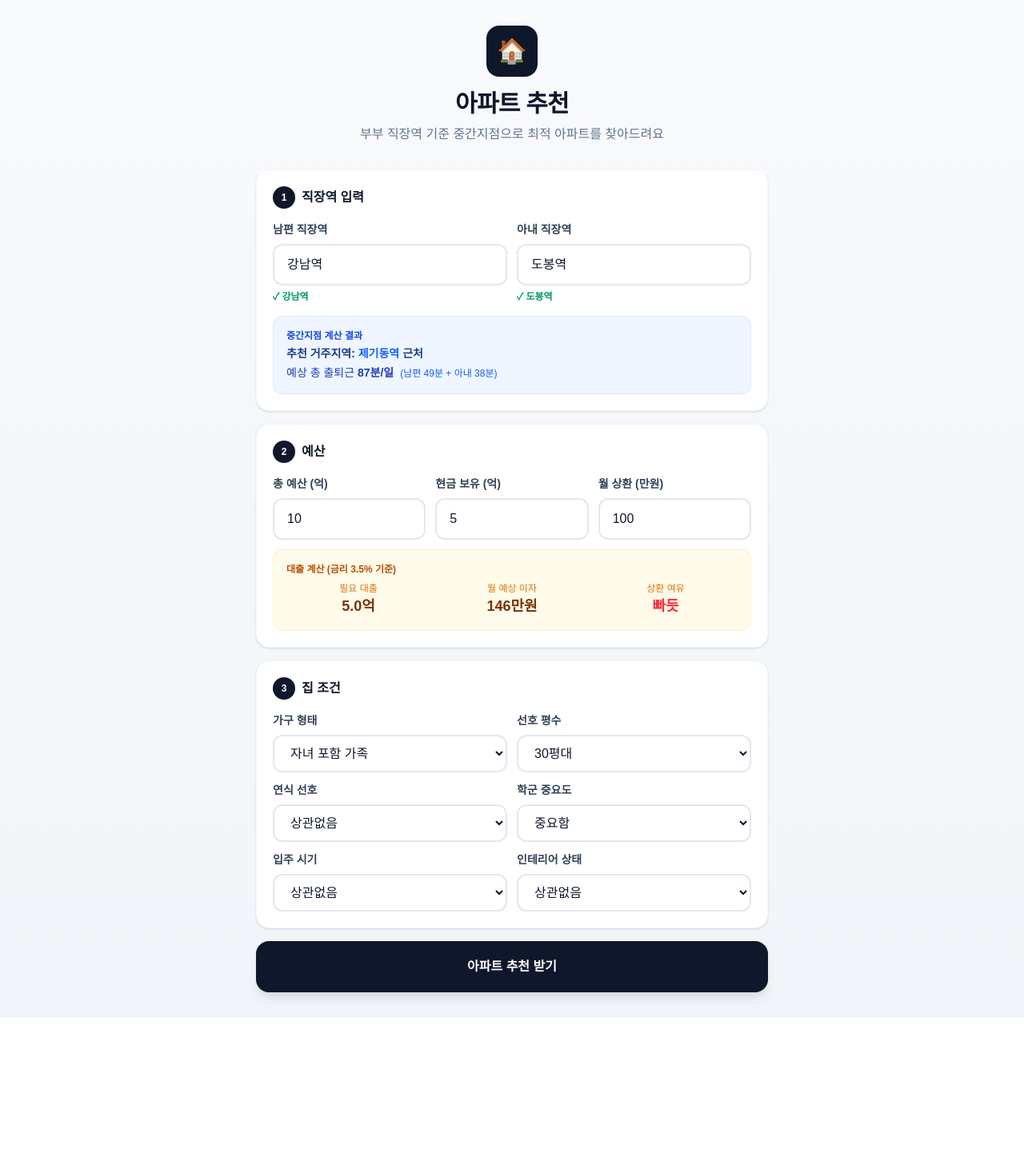
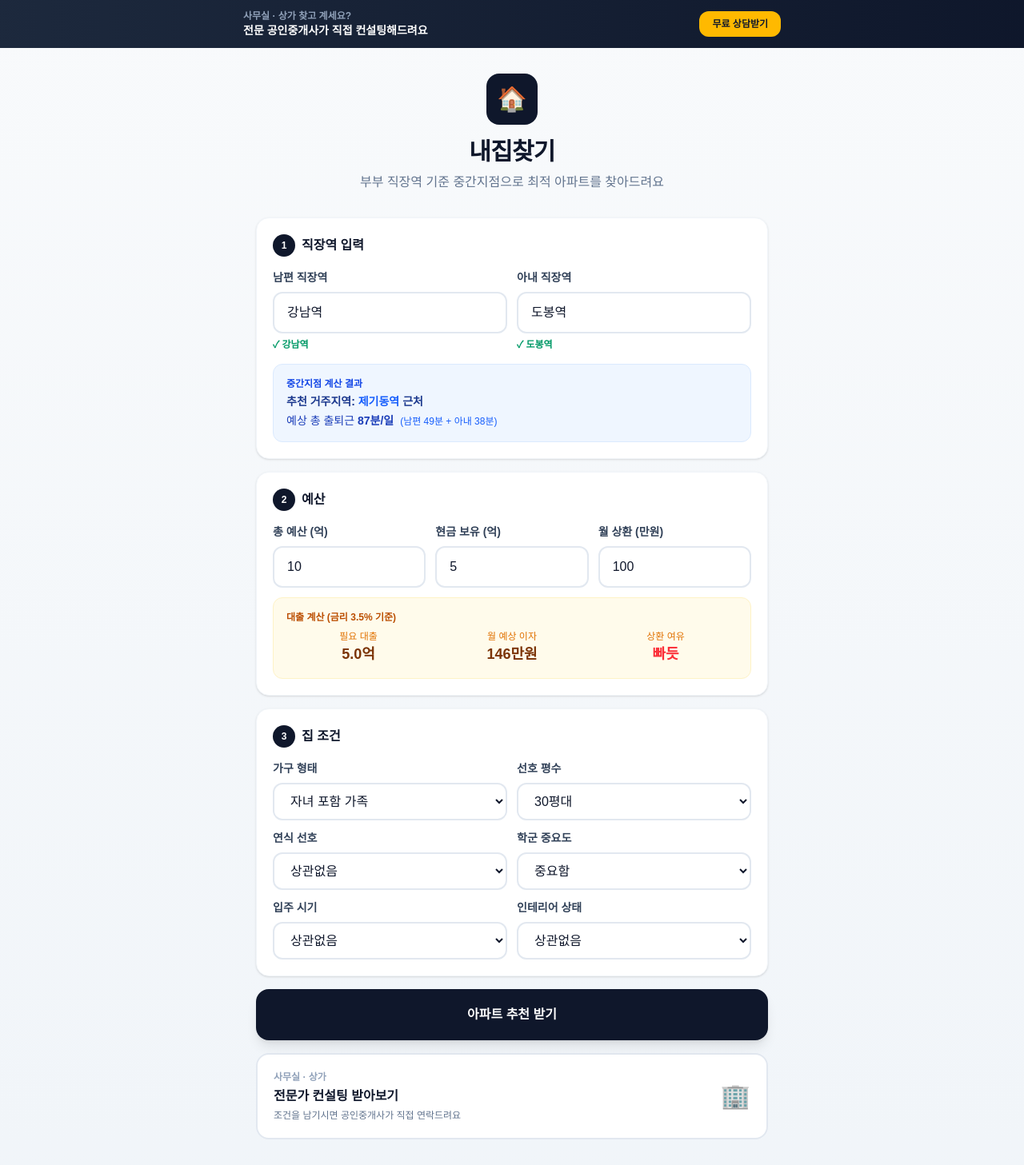
Before and after one commit to jonghyuck777/apt-fit-home, a Next.js app: page / in a window 1280 px wide. Shown: the whole page at 80% size. Before the commit the page ends 1273 px from the top, so only its background shows below. Built offline with nearby package versions, Linux system fonts and the light colour scheme.

Commit message:
rebrand to naejipchangki add consulting banner

```diff
--- a/app/page.tsx
+++ b/app/page.tsx
@@ -3,6 +3,8 @@
 import { useState } from "react";
 import { useRouter } from "next/navigation";
 import { findStation, getMidpoint, getNearestStation, estimateCommuteMinutes } from "./lib/subway";
+
+const CONSULTING_FORM_URL = "https://naver.me/I5w4omQm";
 
 export default function HomePage() {
   const router = useRouter();
@@ -50,6 +52,23 @@ export default function HomePage() {
 
   return (
     <main className="min-h-screen bg-gradient-to-b from-slate-50 to-slate-100">
+
+      {/* 상단 배너 - 사무실/상가 컨설팅 */}
+      <div className="bg-gradient-to-r from-slate-800 to-slate-900 px-4 py-3">
+        <div className="mx-auto max-w-2xl flex items-center justify-between gap-3">
+          <div>
+            <p className="text-xs font-bold text-slate-400">사무실 · 상가 찾고 계세요?</p>
+            <p className="text-sm font-bold text-white">전문 공인중개사가 직접 컨설팅해드려요</p>
+          </div>
+          <button
+            onClick={() => window.open(CONSULTING_FORM_URL, "_blank")}
+            className="shrink-0 rounded-xl bg-amber-400 px-4 py-2 text-xs font-extrabold text-slate-900 hover:bg-amber-300 transition"
+          >
+            무료 상담받기
+          </button>
+        </div>
+      </div>
+
       <div className="mx-auto max-w-2xl px-4 py-8">
 
         {/* 헤더 */}
@@ -57,7 +76,7 @@ export default function HomePage() {
           <div className="inline-flex items-center justify-center w-16 h-16 bg-slate-900 rounded-2xl mb-4">
             <span className="text-3xl">🏠</span>
           </div>
-          <h1 className="text-3xl font-extrabold text-slate-900 tracking-tight">아파트 추천</h1>
+          <h1 className="text-3xl font-extrabold text-slate-900 tracking-tight">내집찾기</h1>
           <p className="mt-2 text-base text-slate-500 font-medium">부부 직장역 기준 중간지점으로 최적 아파트를 찾아드려요</p>
         </div>
 
@@ -230,6 +249,19 @@ export default function HomePage() {
             {!foundA || !foundB ? "역 이름을 확인해주세요" : "아파트 추천 받기"}
           </button>
 
+          {/* 하단 사무실/상가 배너 */}
+          <div
+            onClick={() => window.open(CONSULTING_FORM_URL, "_blank")}
+            className="cursor-pointer rounded-2xl border-2 border-slate-200 bg-white p-5 flex items-center justify-between gap-4 hover:border-slate-400 transition"
+          >
+            <div>
+              <p className="text-xs font-bold text-slate-400 mb-1">사무실 · 상가</p>
+              <p className="text-base font-extrabold text-slate-900">전문가 컨설팅 받아보기</p>
+              <p className="text-xs text-slate-500 mt-1">조건을 남기시면 공인중개사가 직접 연락드려요</p>
+            </div>
+            <div className="shrink-0 text-3xl">🏢</div>
+          </div>
+
         </div>
       </div>
     </main>
```
